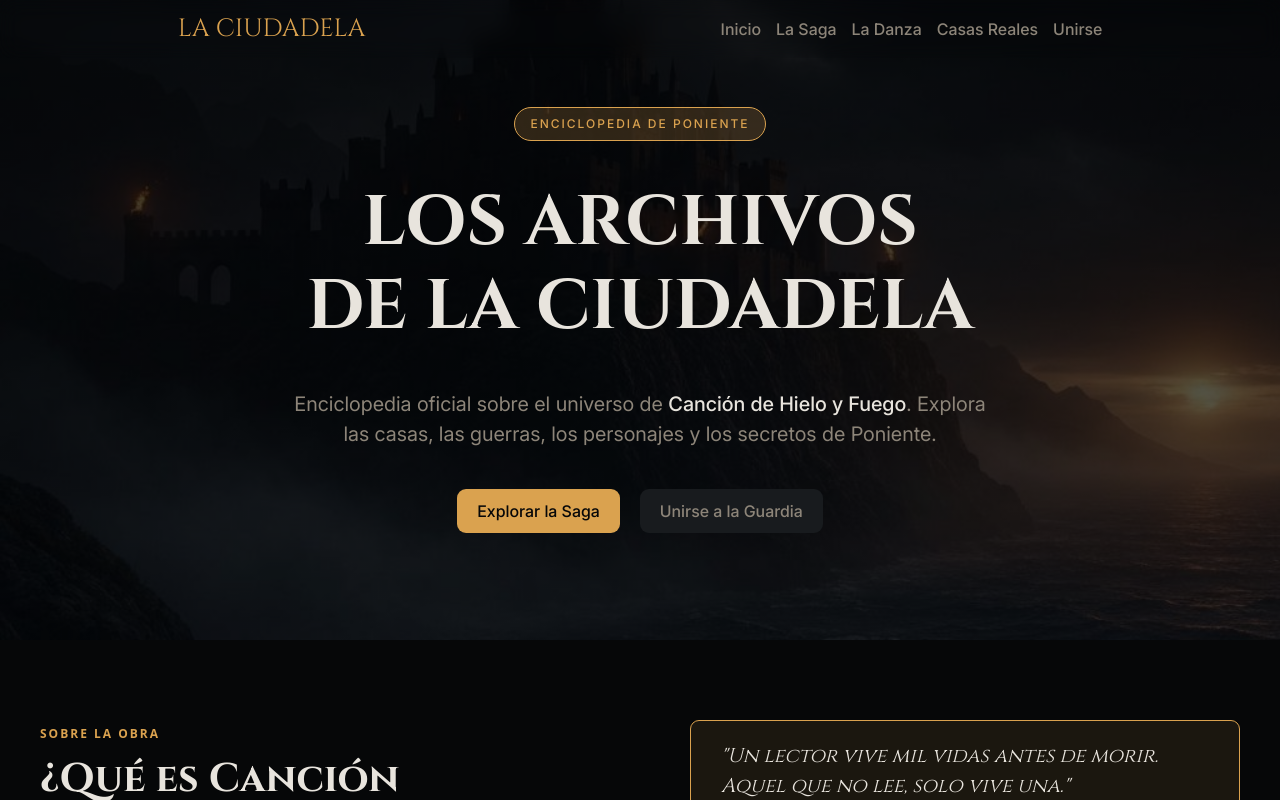
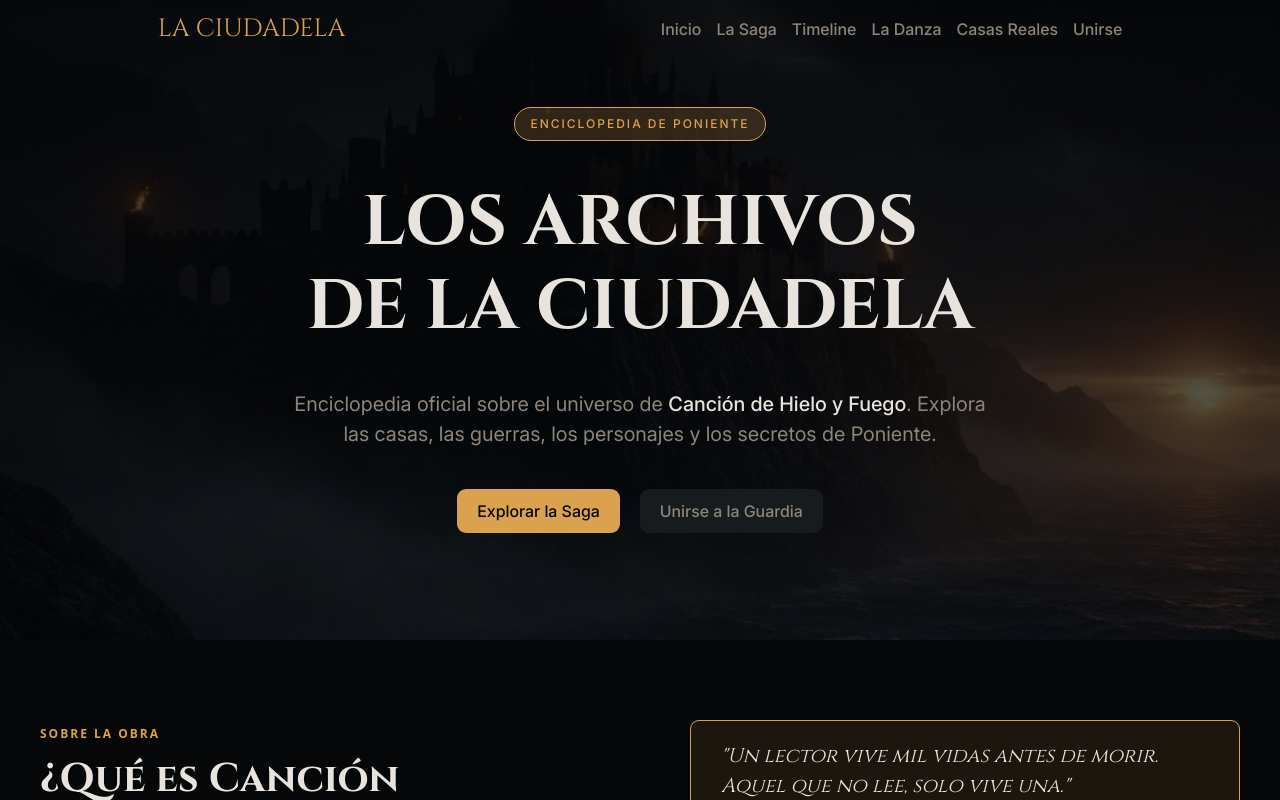
Before and after one commit to alomia/02-taller-practico-css, a plain HTML site: page index.html in a window 1280 px wide. Shown: the top 800 px of the page. Drawn offline with Linux system fonts and the light colour scheme.

Commit message:
feat(navbar): añadi enlace a timeline y la sección del body en main.

```diff
--- a/index.html
+++ b/index.html
@@ -20,6 +20,9 @@
                 </li>
                 <li class="navbar__item">
                     <a href="#la-saga-principal" class="navbar__link">La Saga</a>
+                </li>
+                <li class="navbar__item">
+                    <a href="#timeline" class="navbar__link">Timeline</a>
                 </li>
                 <li class="navbar__item">
                     <a href="#la-danza-de-los-dragones" class="navbar__link">La Danza</a>
@@ -149,7 +152,7 @@
 
         <hr>
 
-        <section class="timeline container">
+        <section id="timeline" class="timeline container">
             <header class="timeline__header">
                 <span class="section-subtitle">La Biblioteca</span>
                 <h2 class="timeline__title">Orden de Publicación</h2>
```
